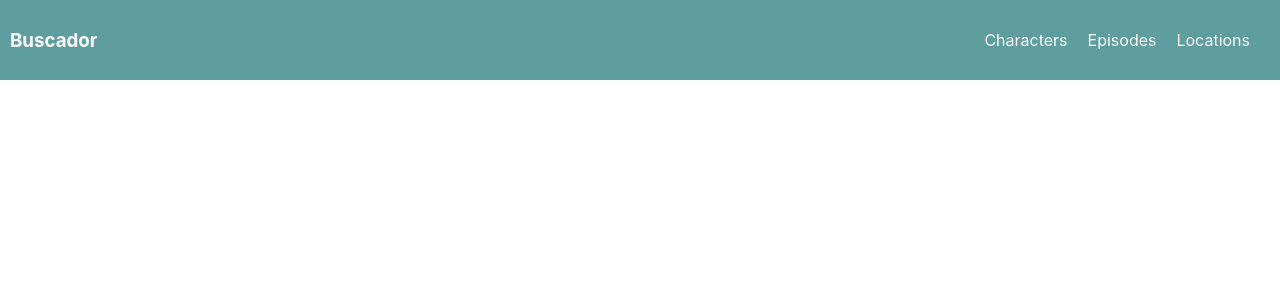
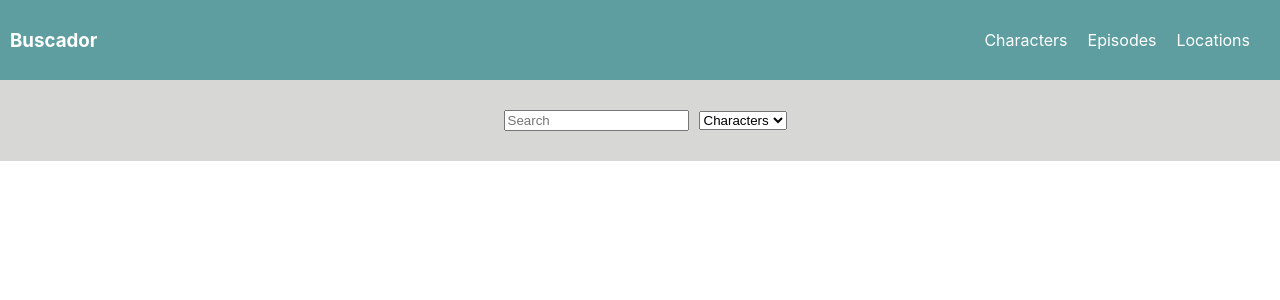
Before and after one commit to GabytaDev/web-react-api, a React (Create React App) app: page / in a window 1280 px wide. Shown: the top 300 px of the page. Built offline with nearby package versions, Linux system fonts and the light colour scheme.

Commit message:
agrego maquetado y estilos basicos a busqueda

```diff
--- a/src/components/Seccion-principal.js
+++ b/src/components/Seccion-principal.js
@@ -2,9 +2,17 @@ import "../styles/_SeccionPrincipal.scss";
 
 const SeccionPrincipal = ()=>{
      return (
-        <div>
-
-        </div>
+        <main>
+           <section className="seccion-busqueda">
+            <form className="form">
+               <input type="text" placeholder="Search" className="input"></input>
+               <select>
+                  <option>Characters</option>
+                  <option>Episodes</option>
+               </select>
+            </form>
+           </section>
+        </main>
      )
 
 }
--- a/src/styles/_SeccionPrincipal.scss
+++ b/src/styles/_SeccionPrincipal.scss
@@ -0,0 +1,10 @@
+.seccion-busqueda{
+    background-color: #d7d8d6;
+    display: flex;
+    justify-content: center;
+    padding: 20px;
+    align-items: center;
+    .input{
+        margin: 10px;
+    }
+}
```
